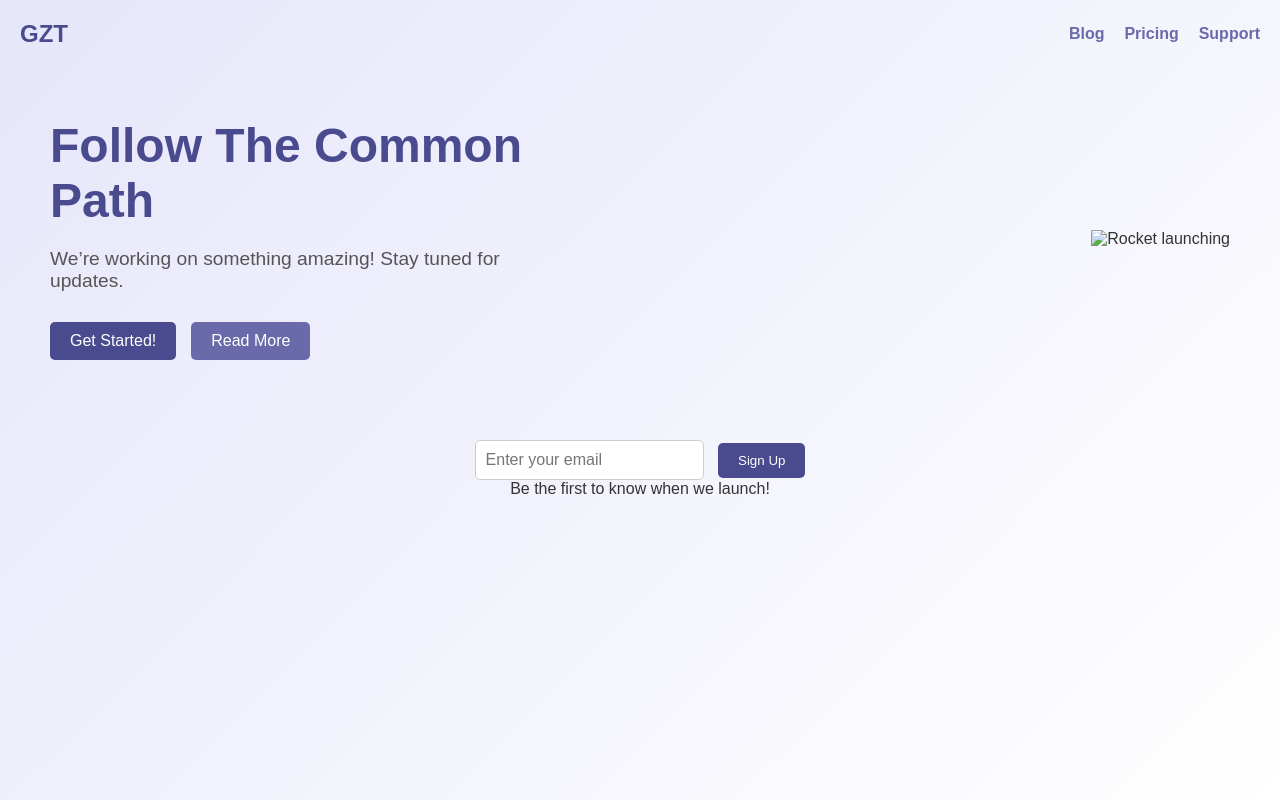
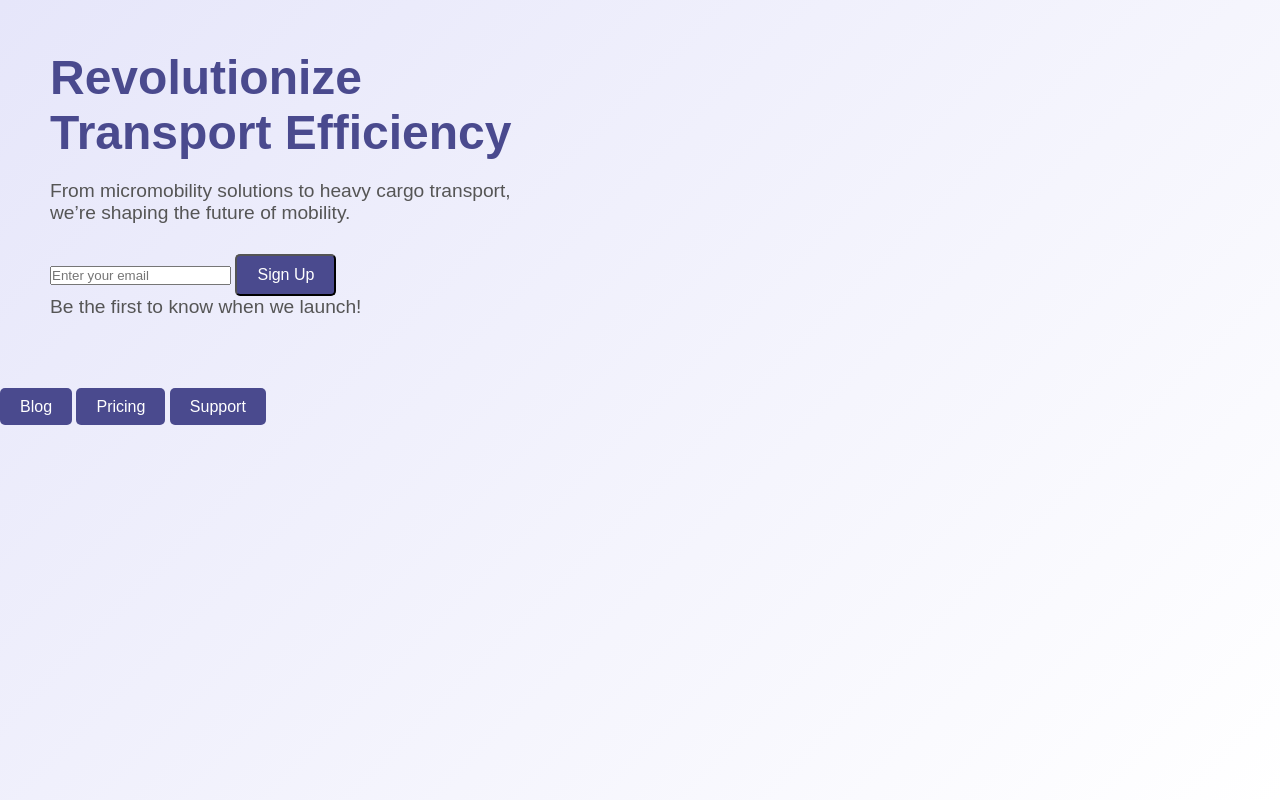
Before and after one commit to GenesisZeroTechnology/GZT, a plain HTML site: page index.html in a window 1280 px wide. Drawn offline with Linux system fonts and the light colour scheme.

Commit message:
Update index.html

```diff
--- a/index.html
+++ b/index.html
@@ -7,7 +7,7 @@
     <meta http-equiv="expires" content="0">
     <meta http-equiv="pragma" content="no-cache">
 
-    <title>Genesis Zero</title>
+    <title>Genesis Zero Technology</title>
     <link rel="stylesheet" href="style.css">
 
     <!-- Microsoft Clarity Tracking Code -->
@@ -20,40 +20,30 @@
 </head>
 <body>
 
-    <header>
-        <nav>
-            <div class="logo">GZT</div>
-            <ul class="menu">
-                <li><a href="#">Blog</a></li>
-                <li><a href="#">Pricing</a></li>
-                <li><a href="#">Support</a></li>
-            </ul>
-        </nav>
-    </header>
-
     <main>
         <section class="hero">
             <div class="content">
-                <h1>Follow The Common Path</h1>
-                <p>We’re working on something amazing! Stay tuned for updates.</p>
-                <div class="buttons">
-                    <a href="#" class="btn">Get Started!</a>
-                    <a href="#" class="btn secondary">Read More</a>
-                </div>
-            </div>
-            <div class="rocket-image">
-                <img src="rocket.png" alt="Rocket launching">
+                <h1>Revolutionize Transport Efficiency</h1>
+                <p>From micromobility solutions to heavy cargo transport, we’re shaping the future of mobility.</p>
+
+                <!-- Mailchimp Email Signup Form -->
+                <form action="https://YOUR-MAILCHIMP-URL" method="post" id="email-form">
+                    <input type="email" name="EMAIL" id="email" placeholder="Enter your email" required>
+                    <button type="submit" class="btn">Sign Up</button>
+                </form>
+                <p>Be the first to know when we launch!</p>
             </div>
         </section>
+    </main>
 
-        <!-- Mailchimp Email Signup Form -->
-        <section class="signup">
-            <form action="https://YOUR-MAILCHIMP-URL" method="post" id="email-form">
-                <input type="email" name="EMAIL" id="email" placeholder="Enter your email" required>
-                <button type="submit">Sign Up</button>
-            </form>
-            <p>Be the first to know when we launch!</p>
-        </section>
-    </main>
+    <!-- Footer Section with Buttons -->
+    <footer>
+        <div class="footer-buttons">
+            <a href="#" class="btn footer-btn">Blog</a>
+            <a href="#" class="btn footer-btn">Pricing</a>
+            <a href="#" class="btn footer-btn">Support</a>
+        </div>
+    </footer>
+
 </body>
 </html>
```
